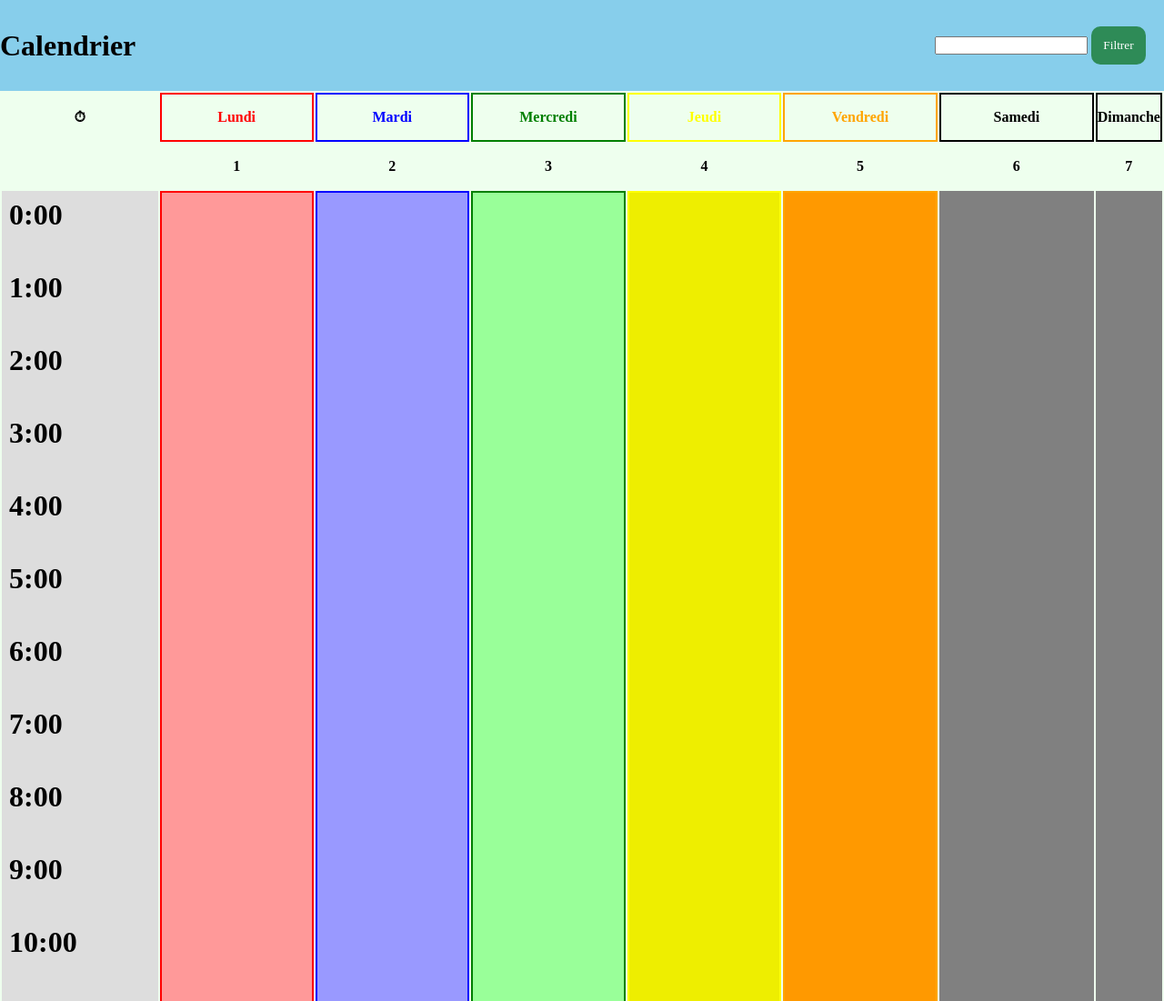
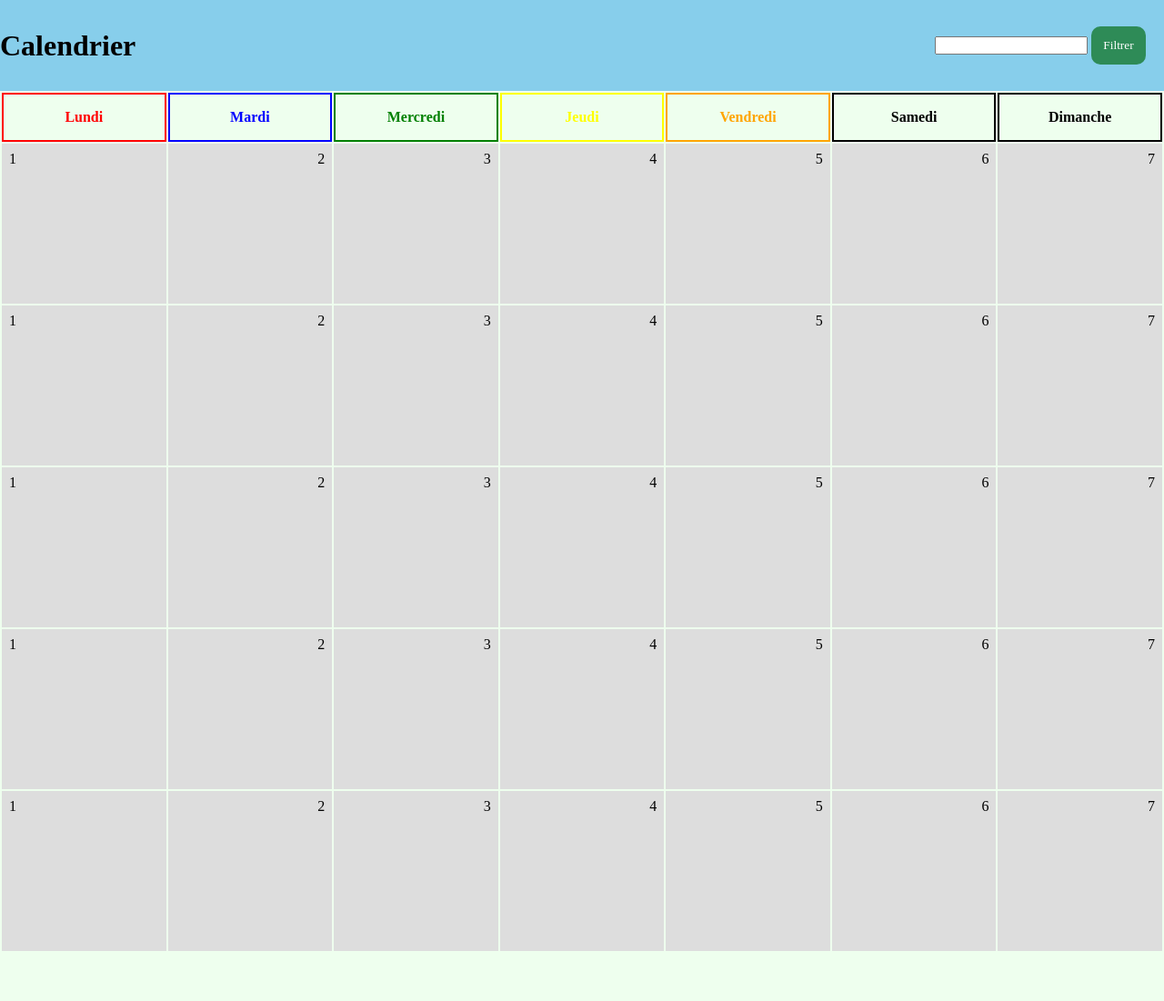
Before and after one commit to ZiyadCh/Calendar, a plain HTML site: page index.html in a window 1280 px wide. Shown: the top 1101 px of the page at 91% size. After the commit the page ends 1048 px from the top, so only its background shows below. Drawn offline with Linux system fonts and the light colour scheme.

Commit message:
menu kinda

```diff
--- a/index.html
+++ b/index.html
@@ -10,14 +10,13 @@
   <body>
     <header>
       <h1>Calendrier</h1>
-      <div style="margin: 20px;">
-      <input id="filterInput" name="filter" value="">
-      <button id="filterBtn" >Filtrer</button>
+      <div style="margin: 20px">
+        <input id="filterInput" name="filter" value="" />
+        <button id="filterBtn">Filtrer</button>
       </div>
     </header>
     <table>
       <tr>
-        <th>⏱</th>
         <th style="border: 2px solid red; color: red">Lundi</th>
         <th style="border: 2px solid blue; color: blue">Mardi</th>
         <th style="border: 2px solid green; color: green">Mercredi</th>
@@ -26,51 +25,50 @@
         <th style="border: 2px solid black">Samedi</th>
         <th style="border: 2px solid black">Dimanche</th>
       </tr>
-      <th>
-        <th style="">1</th>
-        <th style="">2</th>
-        <th style="">3</th>
-        <th style="">4</th>
-        <th style="">5</th>
-        <th style="" class="weekenh">6</th>
-        <th style="" class="weekenh">7</th>
-      </th>
-      <tr align="center">
-        <td align="left">
-          <h1>0:00</h1>
-          <h1>1:00</h1>
-          <h1>2:00</h1>
-          <h1>3:00</h1>
-          <h1>4:00</h1>
-          <h1>5:00</h1>
-          <h1>6:00</h1>
-          <h1>7:00</h1>
-          <h1>8:00</h1>
-          <h1>9:00</h1>
-          <h1>10:00</h1>
-          <h1>11:00</h1>
-          <h1>12:00</h1>
-
-          <h1>13:00</h1>
-          <h1>14:00</h1>
-          <h1>15:00</h1>
-          <h1>16:00</h1>
-          <h1>17:00</h1>
-          <h1>18:00</h1>
-          <h1>19:00</h1>
-          <h1>20:00</h1>
-          <h1>21:00</h1>
-          <h1>22:00</h1>
-          <h1>23:00</h1>
-          <h1>24:00</h1>
-        </td>
-        <td style="border: 2px solid red; background-color: #f99"></td>
-        <td style="border: 2px solid blue; background-color: #99f"></td>
-        <td style="border: 2px solid green; background-color: #9f9"></td>
-        <td style="border: 2px solid yellow; background-color: #ee0"></td>
-        <td style="border: 2px solid orange; background-color: #f90"></td>
-        <td style="" class="weekend"></td>
-        <td style="" class="weekend"></td>
+      <tr>
+        <td style="">1</td>
+        <td style="">2</td>
+        <td style="">3</td>
+        <td style="">4</td>
+        <td style="">5</td>
+        <td style="" class="weekenh">6</td>
+        <td style="" class="weekenh">7</td>
+      </tr>
+      <tr>
+        <td style="">1</td>
+        <td style="">2</td>
+        <td style="">3</td>
+        <td style="">4</td>
+        <td style="">5</td>
+        <td style="" class="weekenh">6</td>
+        <td style="" class="weekenh">7</td>
+      </tr>
+      <tr>
+        <td style="">1</td>
+        <td style="">2</td>
+        <td style="">3</td>
+        <td style="">4</td>
+        <td style="">5</td>
+        <td style="" class="weekenh">6</td>
+        <td style="" class="weekenh">7</td>
+      </tr>
+      <tr>
+        <td style="">1</td>
+        <td style="">2</td>
+        <td style="">3</td>
+        <td style="">4</td>
+        <td style="">5</td>
+        <td style="" class="weekenh">6</td>
+        <td style="" class="weekenh">7</td>
+      </tr>
+      <tr>
+        <td style="">1</td>
+        <td style="">2</td>
+        <td style="">3</td>
+        <td style="">4</td>
+        <td style="">5</td>
+        <td style="" class="weekenh">6</td>
+        <td style="" class="weekenh">7</td>
       </tr>
     </table>
     <div class="popclose">
@@ -92,7 +90,7 @@
     <div class="fadeclose"></div>
 
     <div class="cardDclose">
-      <h2> Nom</h2>
+      <h2>Nom</h2>
       <input type="text" id="reTexte" />
       <h2>Type:</h2>
       <div class="typ">
@@ -105,9 +103,8 @@
       </div>
       <label for="time">Temp:</label>
       <input id="time_start" type="time" name="time" required />
-      <button >Confirmer</button>
+      <button>Confirmer</button>
       <button id="btnDelete">Delete</button>
-
     </div>
   </body>
 </html>
--- a/script.js
+++ b/script.js
@@ -9,6 +9,9 @@ let target;
 let card;
 let targetCard;
 let reserveType;
+let check = false;
+//
+const dlt = document.getElementById("btnDelete");
 
 const dropDetail = document.querySelector(".cardDclose");
 //
@@ -29,6 +32,7 @@ for (let index = 1; index < data.length - 2; index++) {
     sprint.checked = false;
     client.checked = false;
     debrief.checked = false;
+    check = false;
     modal.className = "popopen";
     fade.className = "fade";
     target = data[index];
@@ -40,7 +44,20 @@ btn.addEventListener("click", () => {
   let reserve_card = document.createElement("div");
   reserve_card.className = "card";
 
-  if (time_start.value == "" || reTexte.value == "") {
+  if (sprint.checked == true) {
+    reserve_card.style.background = "red";
+    check = true;
+  }
+  if (client.checked == true) {
+    reserve_card.style.background = "blue";
+    check = true;
+  }
+
+  if (debrief.checked == true) {
+    reserve_card.style.background = "green";
+    check = true;
+  }
+  if (time_start.value == "" || reTexte.value == "" || check == false) {
     alert("remplire tout les input");
   } else {
     reserve_card.innerHTML = ` <p>${time_start.value}</p> <p>${reTexte.value}</p>`;
@@ -58,16 +75,6 @@ btn.addEventListener("click", () => {
       dropDetail.className = "gone";
     });
   }
-  if (sprint.checked == true) {
-    reserve_card.style.background = "red";
-  }
-  if (client.checked == true) {
-    reserve_card.style.background = "blue";
-  }
-
-  if (debrief.checked == true) {
-    reserve_card.style.background = "green";
-  }
   modal.className = "popclose";
   fade.className = "fadeclose";
 });
@@ -84,13 +91,13 @@ fade.addEventListener("click", () => {
 //filter
 const filter = document.getElementById("filterBtn");
 const finput = document.getElementById("filterInput");
-
 filter.addEventListener("click", () => {
   const cards = document.querySelectorAll(".card");
 
   cards.forEach((card) => {
     cardName = card.innerHTML;
     if (cardName.includes(finput)) {
+      console.log("safe");
     } else {
       card.className = "gone";
     }
--- a/style.css
+++ b/style.css
@@ -45,7 +45,7 @@ table {
   border: none;
 }
 td {
-  height: 40px;
+  height: 20vh;
   transition: 0.3s;
   text-align: end;
   vertical-align: text-top;
```
